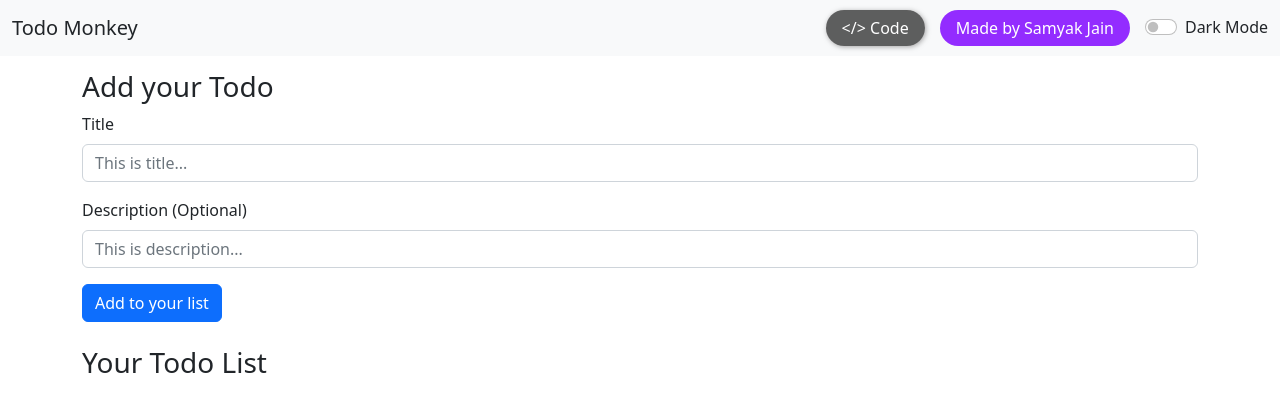
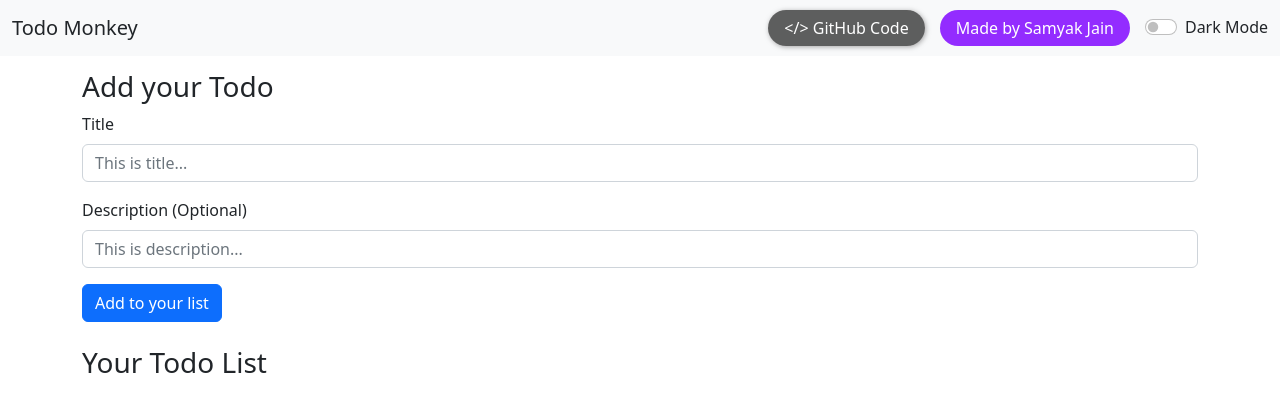
Before and after one commit to samyakjain125/Todo-Monkey, a React (Create React App) app: page / in a window 1280 px wide. Shown: the top 412 px of the page. Built offline with nearby package versions, Linux system fonts and the light colour scheme.

Commit message:
code -> github code

```diff
--- a/src/Components/Navbar.js
+++ b/src/Components/Navbar.js
@@ -18,7 +18,7 @@ export default function Navbar(props) {
 
 
       </ul>
-      <a href="https://github.com/samyakjain2431/Todo-Monkey" target="blank" rel="noopener noreferrer" style={{"padding": "6px 16px","marginRight":"15px", "backgroundColor":"#373737cc","boxShadow":"1px 1px 5px #808080b0", "color": "white","borderRadius":"42px", "textDecoration":"none"}}>{`</> Code`}</a>
+      <a href="https://github.com/samyakjain2431/Todo-Monkey" target="blank" rel="noopener noreferrer" style={{"padding": "6px 16px","marginRight":"15px", "backgroundColor":"#373737cc","boxShadow":"1px 1px 5px #808080b0", "color": "white","borderRadius":"42px", "textDecoration":"none"}}>{`</> GitHub Code`}</a>
       <a href="https://samyakjain.super.site" target="blank" rel="noopener noreferrer" style={{"padding": "6px 16px","marginRight":"15px", "backgroundColor":"#932cff", "color": "white","borderRadius":"42px", "textDecoration":"none"}}>Made by Samyak Jain</a>
       <div className="form-check form-switch">
         <input className="form-check-input" type="checkbox" role="switch" onClick={props.toggleMode} id="flexSwitchCheckDefault" />
```
